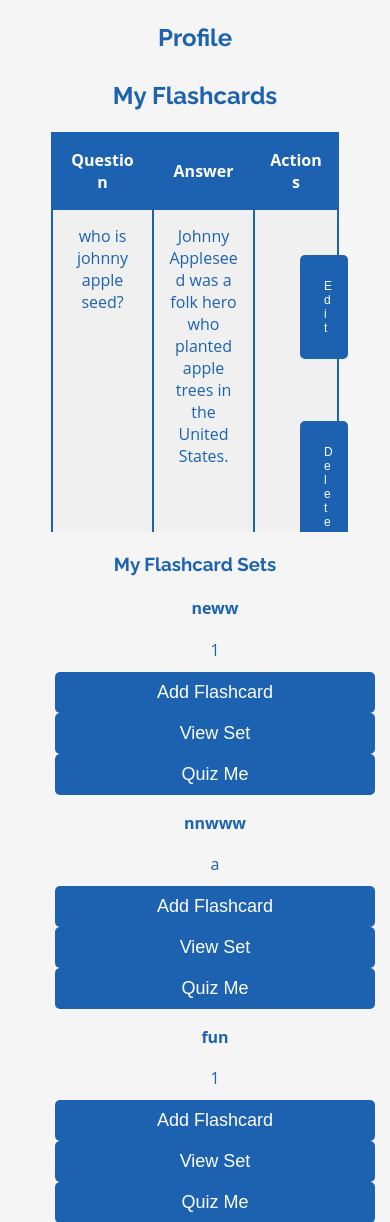
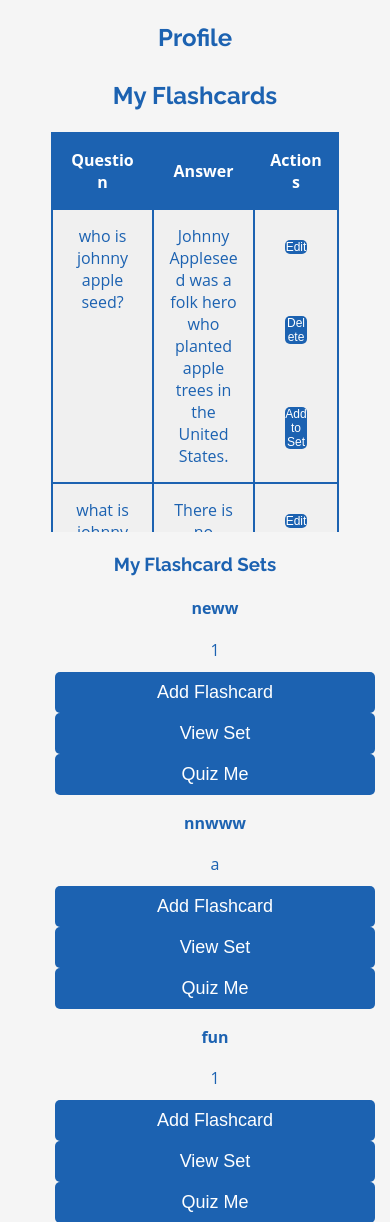
Before and after one commit to addisonglisson/quaizflash, a Flask app: page /profile in a window 390 px wide. Shown: the part 394-1616 px from the top of the page. Run offline with Flask 3, Linux system fonts and the light colour scheme; a user stored in the database is signed in; tables that the repository leaves empty hold one stand-in row (values such as "Sample post"); some libraries are stand-ins or nearby versions.

Commit message:
Actions buttons

```diff
--- a/static/style.css
+++ b/static/style.css
@@ -609,17 +609,29 @@ table th {
 @media (max-width: 576px) {
   .flashcards-table .btn-sm {
     font-size: 12px;
-    padding: 1.5rem 1.5rem;
+    padding: 0;
     white-space: normal;
+    width: 100%;
   }
 }
 .flashcards-table .btn-sm.add-to-set {
   white-space: normal;
-  padding-left: 1.5rem;
-  padding-right: 1.5rem;
 }
 .flashcards-table .btn-sm {
   display: inline-flex;
   align-items: center;
   justify-content: center;
 }
+.flashcards-table td.actions {
+  padding: 0;
+}
+.flashcards-table td.actions .btn-sm {
+  width: 100%;
+  padding-left: 0;
+  padding-right: 0;
+}
+/*.flashcards-table .btn-sm.add-to-set {
+  white-space: normal;
+  padding-left: 1.5rem;
+  padding-right: 1.5rem;
+}
```
